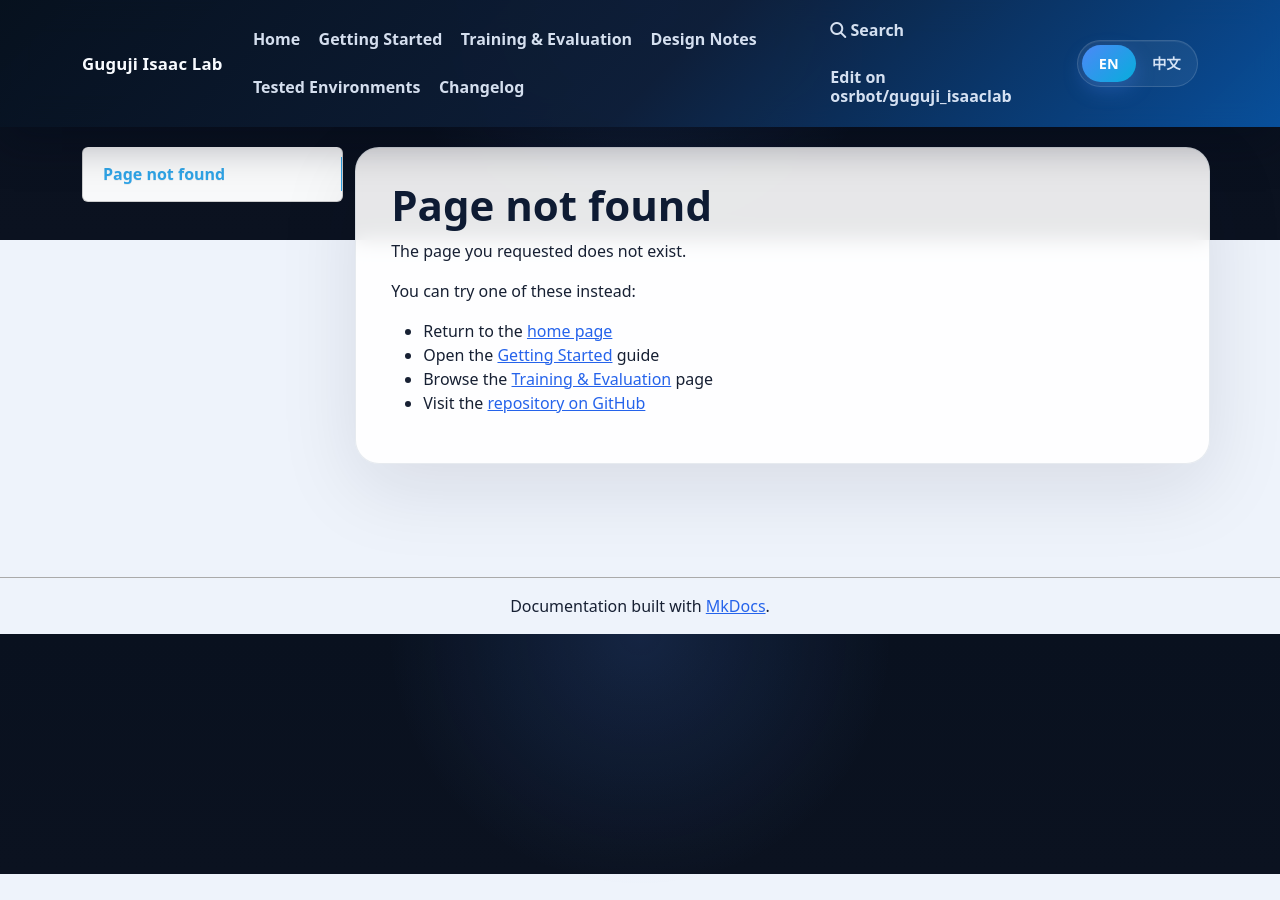
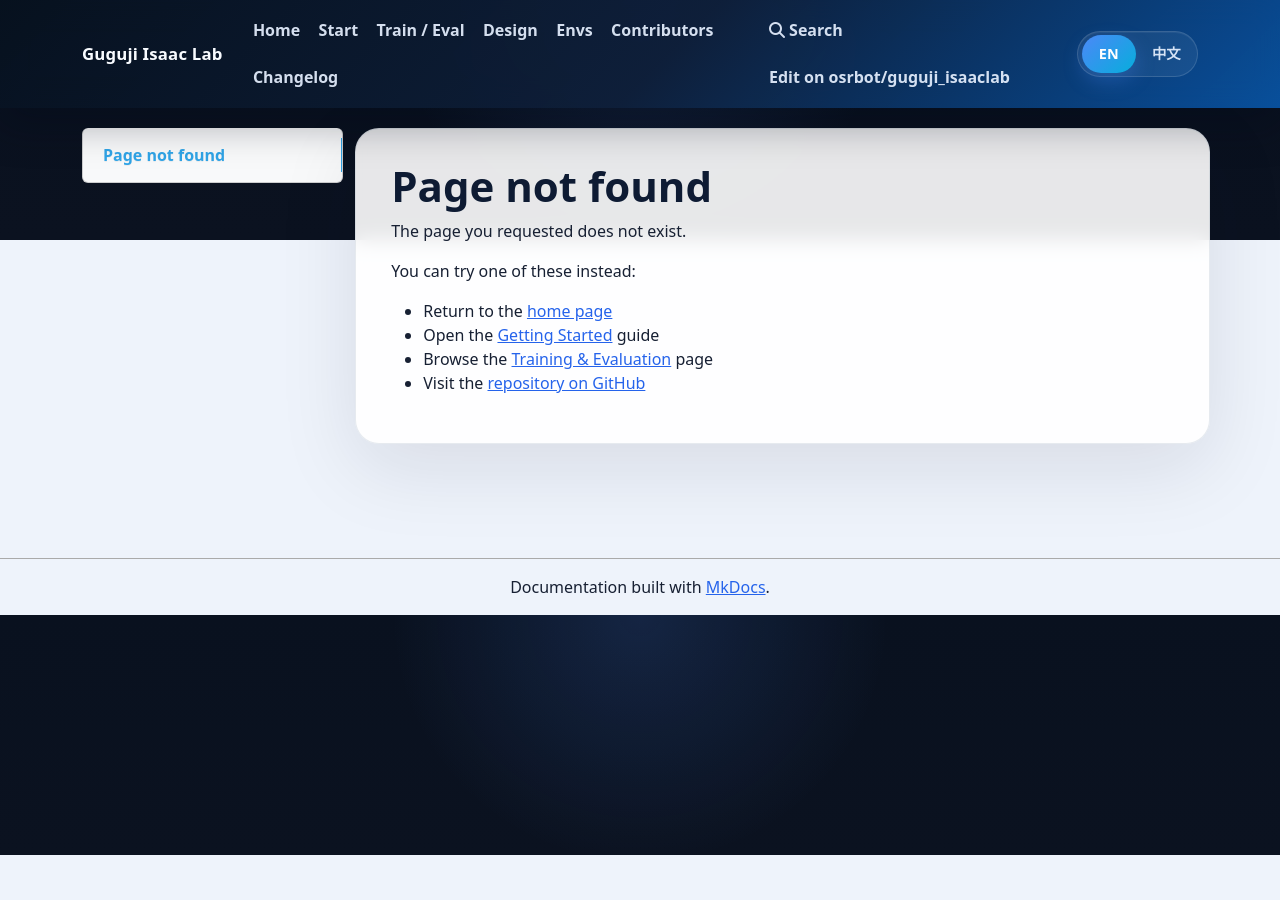
Before and after one commit to osrbot/guguji_isaaclab, an MkDocs documentation site: the page built from docs/404.md, in a window 1280 px wide. Built offline with MkDocs 1.6.1, drawn with Linux system fonts in a browser that asks for light colours; nearby versions of some CDN libraries.

Commit message:
Shorten docs nav and add contributors page

```diff
--- a/mkdocs.yml
+++ b/mkdocs.yml
@@ -24,10 +24,11 @@ theme:
 
 nav:
   - Home: index.md
-  - Getting Started: getting-started.md
-  - Training & Evaluation: training.md
-  - Design Notes: design.md
-  - Tested Environments: tested-environments.md
+  - Start: getting-started.md
+  - Train / Eval: training.md
+  - Design: design.md
+  - Envs: tested-environments.md
+  - Contributors: contributors.md
   - Changelog: changelog.md
 
 markdown_extensions:
```
